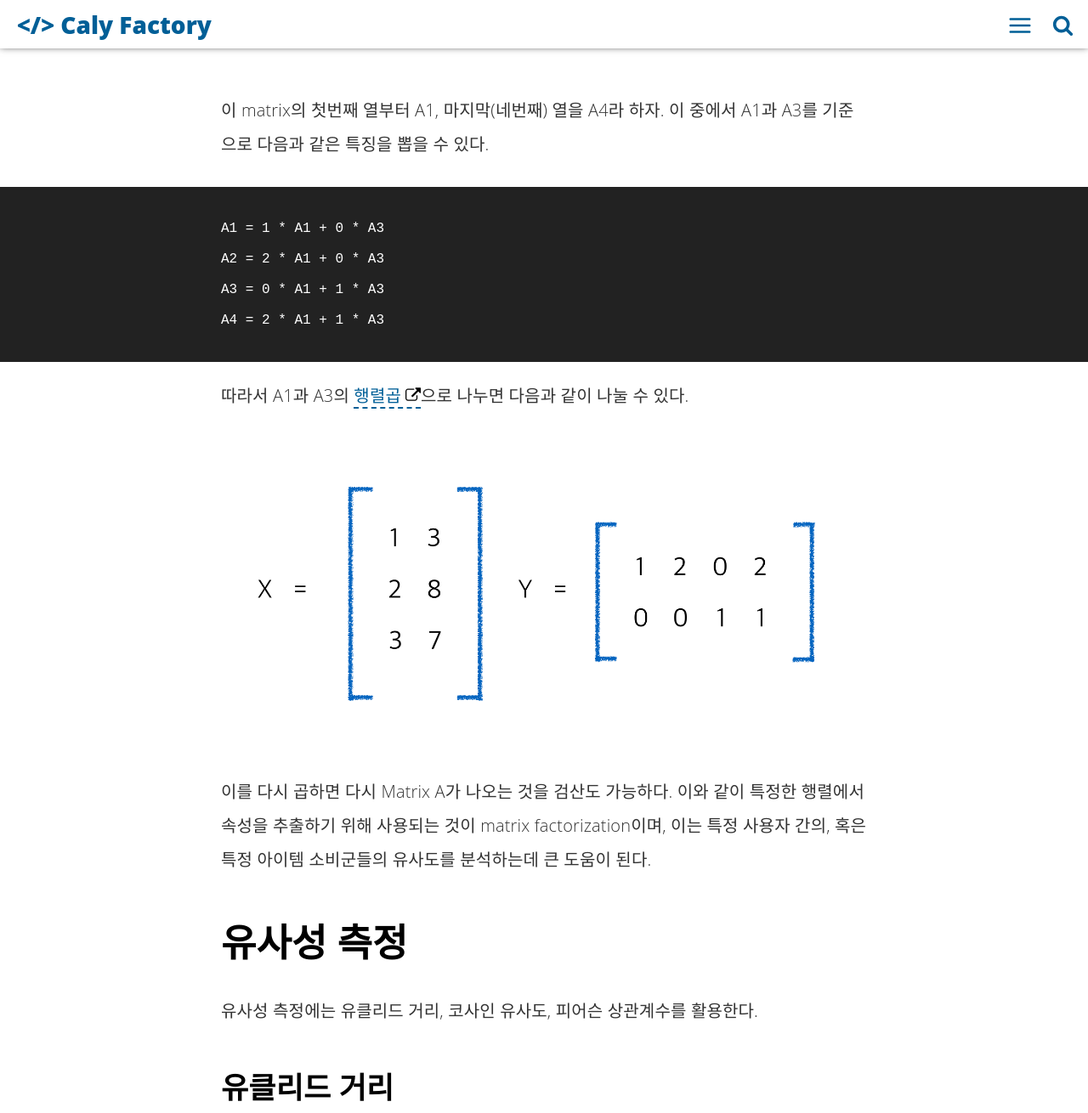
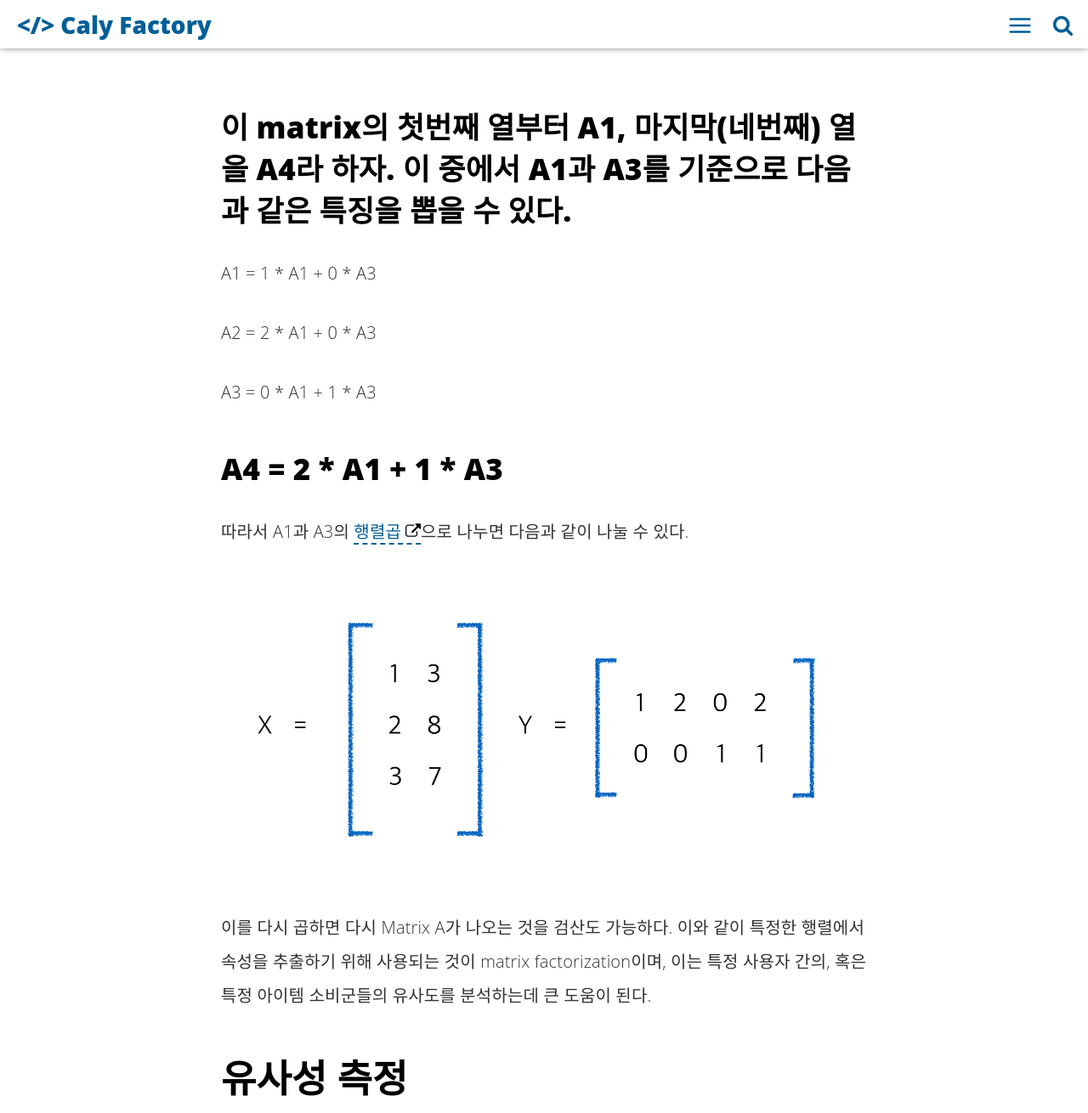
Before and after one commit to CalyFactory/CalyFactory.github.io, a Jekyll site: the page built from _posts/2017-01-27-추천시스템이란?[2].md, in a window 1280 px wide and 1400 px high, scrolled down 2186 px, cut to the strip 0-1310 px from the top of the window. Shown: the whole strip at 85% size. Built offline with Jekyll 4.4.1, drawn with Linux system fonts in a browser that asks for light colours; comment, search, counter and statistics services are not loaded; some of the changed text lies outside the part shown.

Commit message:
Update posting

```diff
--- a/_posts/2017-01-27-추천시스템이란?[2].md
+++ b/_posts/2017-01-27-추천시스템이란?[2].md
@@ -30,10 +30,10 @@ Non-negative matrix factorization
 
 예를들어, 다음 matrix A가 있다.
 
-![Matrix A](https://github.com/CalyFactory/CalyFactory.github.io/blob/master/assets/img/refgjin/post3_A.png)
+![Matrix A](https://github.com/CalyFactory/CalyFactory.github.io/blob/master/assets/img/refgjin/post3_A.png?raw=true)
 
 이 matrix의 첫번째 열부터 A1, 마지막(네번째) 열을 A4라 하자. 이 중에서 A1과 A3를 기준으로 다음과 같은 특징을 뽑을 수 있다.
-~~~
+---
 A1 = 1 * A1 + 0 * A3
 
 A2 = 2 * A1 + 0 * A3
@@ -41,11 +41,11 @@ A2 = 2 * A1 + 0 * A3
 A3 = 0 * A1 + 1 * A3
 
 A4 = 2 * A1 + 1 * A3
-~~~
+---
 
 따라서 A1과 A3의 [행렬곱](https://en.wikipedia.org/wiki/Matrix_decomposition)으로 나누면 다음과 같이 나눌 수 있다.
 
-![Matrix X & Y](https://github.com/CalyFactory/CalyFactory.github.io/blob/master/assets/img/refgjin/post3_XY.png)
+![Matrix X & Y](https://github.com/CalyFactory/CalyFactory.github.io/blob/master/assets/img/refgjin/post3_XY.png?raw=true)
 
 이를 다시 곱하면 다시 Matrix A가 나오는 것을 검산도 가능하다.
 이와 같이 특정한 행렬에서 속성을 추출하기 위해 사용되는 것이 matrix factorization이며, 이는 특정 사용자 간의, 혹은 특정 아이템 소비군들의 유사도를 분석하는데 큰 도움이 된다.
@@ -55,19 +55,20 @@ A4 = 2 * A1 + 1 * A3
 
 유사성 측정에는 유클리드 거리, 코사인 유사도, 피어슨 상관계수를 활용한다.
 
+![Euclidean distance](https://wikimedia.org/api/rest_v1/media/math/render/svg/dc0281a964ec758cca02ab9ef91a7f54ac00d4b7)
 유클리드 거리
 ---
-![Euclidean distance](https://wikimedia.org/api/rest_v1/media/math/render/svg/dc0281a964ec758cca02ab9ef91a7f54ac00d4b7)
 >[유클리드 거리](https://ko.wikipedia.org/wiki/%EC%9C%A0%ED%81%B4%EB%A6%AC%EB%93%9C_%EA%B1%B0%EB%A6%AC)는 두 점 사이의 거리를 계산하기 위한 공식이다.
+
+![Cosine Similarity](https://wikimedia.org/api/rest_v1/media/math/render/svg/a71c4add4abded66efd42b202c76f6a59944a587)
 
 코사인 유사도
 ---
-![Cosine Similarity](https://wikimedia.org/api/rest_v1/media/math/render/svg/a71c4add4abded66efd42b202c76f6a59944a587)
 >[코사인 유사도](https://ko.wikipedia.org/wiki/%EC%BD%94%EC%82%AC%EC%9D%B8_%EC%9C%A0%EC%82%AC%EB%8F%84)는 내적공간의 두 벡터 간 각도의 코사인 값을 이용해 측정된 벡터 간의 유사한 정도를 의미한다. 벡터의 크기가 아니라 방향의 유사도를 판단하는데 주 목적이 있다.
 
+![Pearson correlation coefficient](https://wikimedia.org/api/rest_v1/media/math/render/svg/f76ccfa7c2ed7f5b085115086107bbe25d329cec)
 피어슨 상관계수
 ---
-![Pearson correlation coefficient](https://wikimedia.org/api/rest_v1/media/math/render/svg/f76ccfa7c2ed7f5b085115086107bbe25d329cec)
 >[피어슨 상관계수](https://ko.wikipedia.org/wiki/%EC%83%81%EA%B4%80%EB%B6%84%EC%84%9D#.ED.94.BC.EC.96.B4.EC.8A.A8_.EC.83.81.EA.B4.80.EA.B3.84.EC.88.98)는 두 변수간의 관련성을 구하기 위해 보편적으로 사용된다
 
 이를 이용해 matrix factorization을 이용한 특정 행에 대한 임의의 행렬A와 B의 곱을 구하고, 그에 대한 유사도를 측정한다.
```
